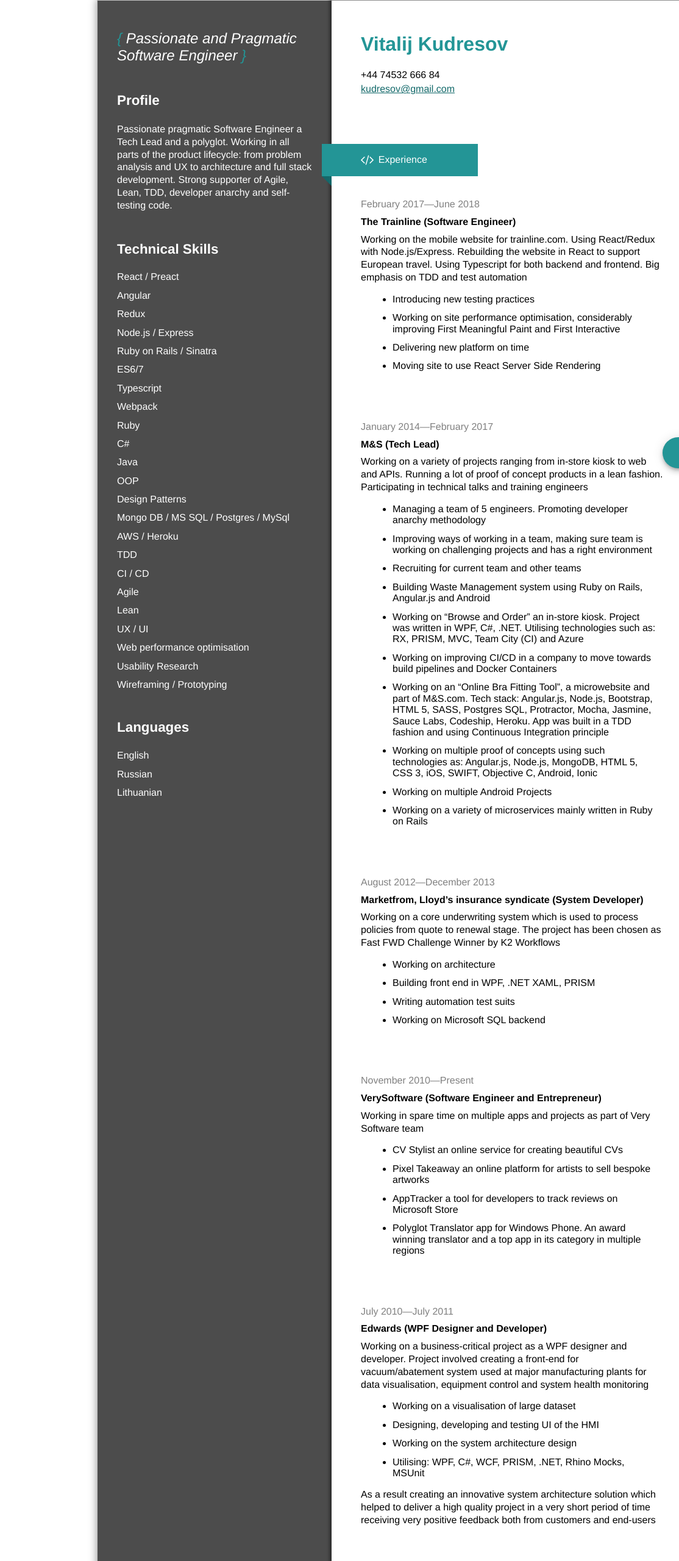
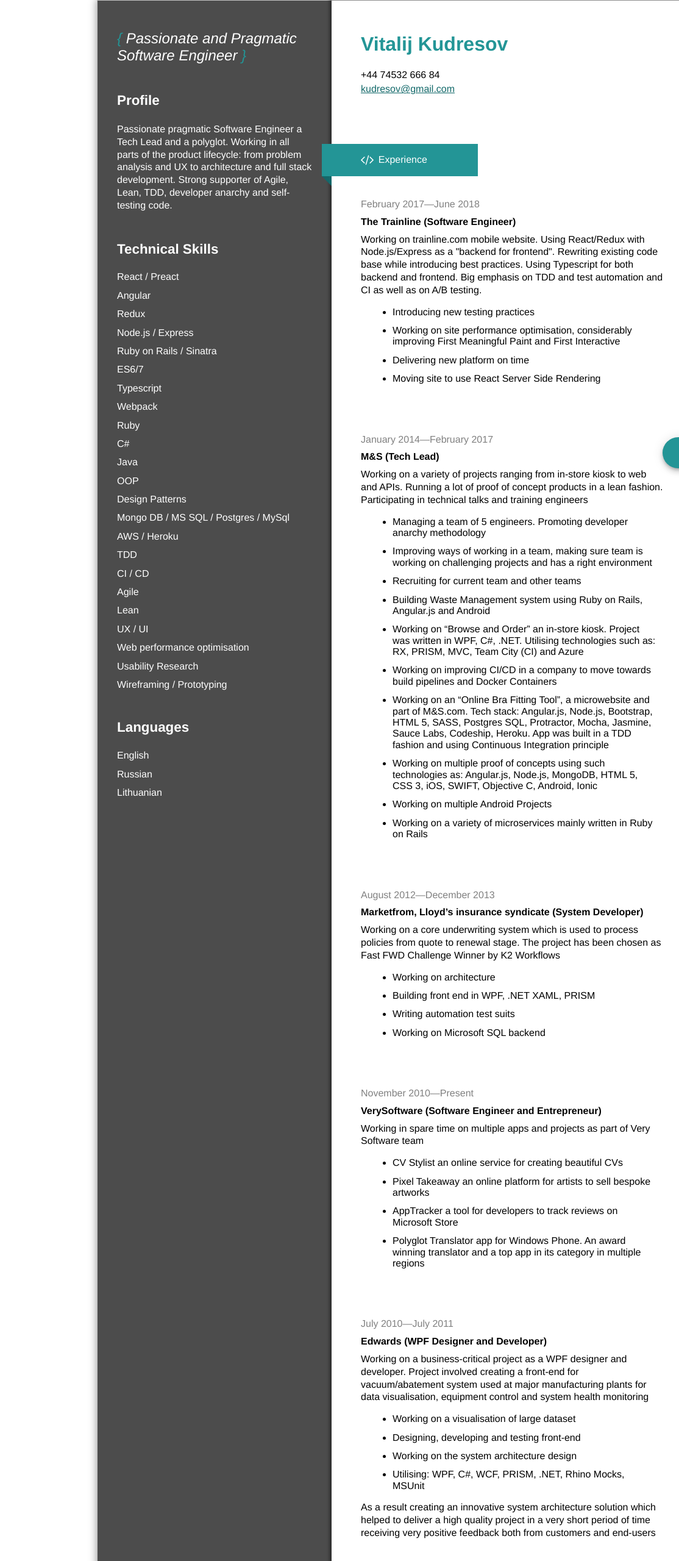
Before and after one commit to kudresov/cv, a website: page index.html in a window 1280 px wide. Shown: the top 2560 px of the page at 61% size, 0-1114 px from the left. Drawn offline with Linux system fonts and the light colour scheme.

Commit message:
updated trainline position

```diff
--- a/index.css
+++ b/index.css
@@ -192,11 +192,6 @@ a:hover {
 }
 
 @media print {
-  body {
-    height: 100%;
-    min-height: 100%;
-  }
-
   .cv {
     border: none;
     box-shadow: none;
--- a/index.html
+++ b/index.html
@@ -84,9 +84,10 @@
         <article>
           <p class="date">February 2017—June 2018</p>
           <p class="title">The Trainline (Software Engineer)</p>
-          <p class="description">Working on the mobile website for trainline.com. Using React/Redux with
-            Node.js/Express. Rebuilding the website in React to support European travel. Using Typescript for both
-            backend and frontend. Big emphasis on TDD and test automation
+          <p class="description">Working on trainline.com mobile website. Using React/Redux with
+            Node.js/Express as a "backend for frontend". Rewriting existing code base while introducing best practices.
+            Using Typescript for both backend and frontend. Big emphasis on TDD and test automation and CI as well as
+            on A/B testing.
           </p>
           <ul>
             <li>Introducing new testing practices</li>
@@ -158,8 +159,8 @@
             visualisation, equipment control and system health monitoring</p>
           <ul>
             <li>Working on a visualisation of large dataset</li>
-            <li>Designing, developing and testing UI of the HMI</li>
-            <li>Working on the system architecture design </li>
+            <li>Designing, developing and testing front-end</li>
+            <li>Working on the system architecture design</li>
             <li>Utilising: WPF, C#, WCF, PRISM, .NET, Rhino Mocks, MSUnit </li>
           </ul>
           <p class="description">As a result creating an innovative system architecture solution which helped to
```
Also changed, not shown: 1 other file.
